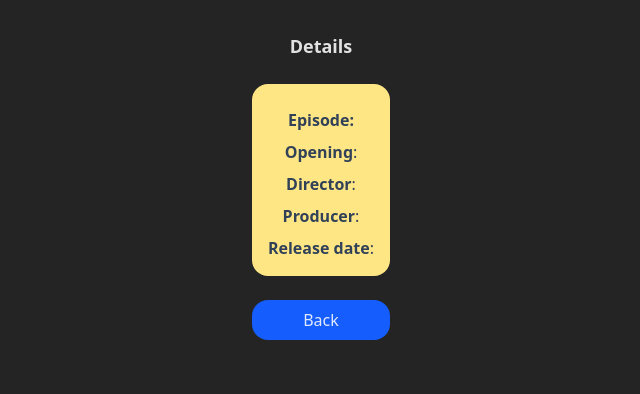
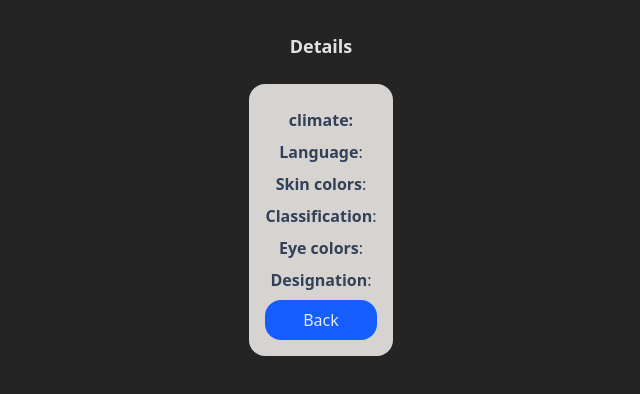
Before and after one commit to Gauthier13/hapi-react-tanstack-rhf-auth, a React (Vite) app in the folder frontend/: page /search/species/1 in a window 1280 px wide. Shown: the top 394 px of the page, without its empty margins (319-959 px from the left). Built offline with nearby package versions, Linux system fonts and the light colour scheme.

Commit message:
Add species card and reducer

```diff
--- a/frontend/src/components/cards/CardSpecies.tsx
+++ b/frontend/src/components/cards/CardSpecies.tsx
@@ -1,3 +1,25 @@
-export default function CardSpecies() {
-  return <div>CardSpecies</div>
+import { Link } from "react-router"
+import { speciesSchema } from "../../validation-schemas/species.schema"
+
+export default function CardSpecies(data: unknown) {
+  const result = speciesSchema.safeParse(data.data)
+
+  if (!result.success) {
+    return <p className="text-sm text-red-500">Invalid data</p>
+  }
+
+  const specie = result.data
+  return (
+    <div className="flex flex-col gap-4 items-center p-3 rounded-2xl">
+      <div className="flex gap-4 items-center">
+        <h2>{specie.name}</h2>
+        <Link
+          to={`/search/species/${specie.id}`}
+          className="bg-amber-200 hover:bg-amber-400 rounded-2xl p-2 text-slate-700"
+        >
+          See
+        </Link>
+      </div>
+    </div>
+  )
 }
--- /dev/null
+++ b/frontend/src/components/cards/DetailsCards/SpecieDetailCard.tsx
@@ -0,0 +1,39 @@
+import { useSelector } from "react-redux"
+import { Link, useParams } from "react-router"
+import type { RootState } from "../../../store/store"
+import type { TSpecies } from "../../../validation-schemas/species.schema"
+
+export default function SpecieDetailCard() {
+  const { id } = useParams()
+  const specie: TSpecies | undefined = useSelector((state: RootState) =>
+    state.species.list.find((p) => p.id === id)
+  )
+  return (
+    <div className="flex flex-col gap-6 min-h-screen max-w-2xl w-full">
+      <p className="font-bold text-lg">Details</p>
+      <div className="flex flex-col p-4 gap-2 rounded-2xl bg-stone-300 justify-center">
+        <p className="font-bold text-slate-700 text-2xl">{specie?.name}</p>
+        <p className="font-bold text-slate-700">climate: {specie?.name}</p>
+        <p className="text-slate-700">
+          <span className="font-bold">Language</span>: {specie?.language}
+        </p>
+        <p className="text-slate-700">
+          <span className="font-bold">Skin colors</span>: {specie?.skin_colors}
+        </p>
+        <p className="text-slate-700">
+          <span className="font-bold">Classification</span>:{" "}
+          {specie?.classification}
+        </p>
+        <p className="text-slate-700">
+          <span className="font-bold">Eye colors</span>: {specie?.eye_colors}
+        </p>
+        <p className="text-slate-700">
+          <span className="font-bold">Designation</span>: {specie?.designation}
+        </p>
+        <Link to="/search?q=planets" className="p-2 bg-blue-600 rounded-2xl">
+          Back
+        </Link>
+      </div>
+    </div>
+  )
+}
--- a/frontend/src/main.tsx
+++ b/frontend/src/main.tsx
@@ -10,6 +10,7 @@ import { store } from "./store/store"
 import FilmDetailsCard from "./components/cards/DetailsCards/FilmDetailsCard.tsx"
 import PlanetDetailsCard from "./components/cards/DetailsCards/PlanetDetailCard.tsx"
 import PeopleDetailCard from "./components/cards/DetailsCards/PeopleDetailCard.tsx"
+import SpecieDetailCard from "./components/cards/DetailsCards/SpecieDetailCard.tsx"
 
 const queryClient = new QueryClient()
 
@@ -24,7 +25,7 @@ createRoot(document.getElementById("root")!).render(
             <Route path="/search/films/:id" element={<FilmDetailsCard />} />
             <Route path="/search/planets/:id" element={<PlanetDetailsCard />} />
             <Route path="/search/peoples/:id" element={<PeopleDetailCard />} />
-            <Route path="/search/species/:id" element={<FilmDetailsCard />} />
+            <Route path="/search/species/:id" element={<SpecieDetailCard />} />
             <Route path="/search/starships/:id" element={<FilmDetailsCard />} />
             <Route path="/search/vehicles/:id" element={<FilmDetailsCard />} />
           </Routes>
--- a/frontend/src/pages/SearchPage.tsx
+++ b/frontend/src/pages/SearchPage.tsx
@@ -10,6 +10,7 @@ import { useSearchParams } from "react-router"
 import type { RootState } from "../store/store"
 import type { TPlanet } from "../validation-schemas/planet.shema"
 import { setPeoples } from "../store/peoplesSlice"
+import { setSpecies } from "../store/speciesSlice"
 
 type SearchFormData = {
   category: string
@@ -84,6 +85,9 @@ export default function SearchPage() {
       if (result.category === "people") {
         dispatch(setPeoples(result.data))
       }
+      if (result.category === "species") {
+        dispatch(setSpecies(result.data))
+      }
     }
   }, [result, dispatch])
 
--- /dev/null
+++ b/frontend/src/store/speciesSlice.ts
@@ -0,0 +1,21 @@
+import { createSlice, type PayloadAction } from "@reduxjs/toolkit"
+import type { TSpecies } from "../validation-schemas/species.schema"
+
+export interface SpeciesState {
+  list: TSpecies[]
+}
+
+const initialState: SpeciesState = { list: [] }
+
+const speciesSlice = createSlice({
+  name: "species",
+  initialState,
+  reducers: {
+    setSpecies(state, action: PayloadAction<TSpecies[]>) {
+      state.list = action.payload
+    },
+  },
+})
+
+export const { setSpecies } = speciesSlice.actions
+export default speciesSlice.reducer
--- a/frontend/src/store/store.ts
+++ b/frontend/src/store/store.ts
@@ -2,12 +2,14 @@ import { configureStore } from "@reduxjs/toolkit"
 import filmsReducer from "./filmsSlice"
 import planetsReducer from "./planetsSlice"
 import peoplesReducer from "./peoplesSlice"
+import speciesReducer from "./speciesSlice"
 
 export const store = configureStore({
   reducer: {
     films: filmsReducer,
     planets: planetsReducer,
     peoples: peoplesReducer,
+    species: speciesReducer,
   },
 })
 
```
